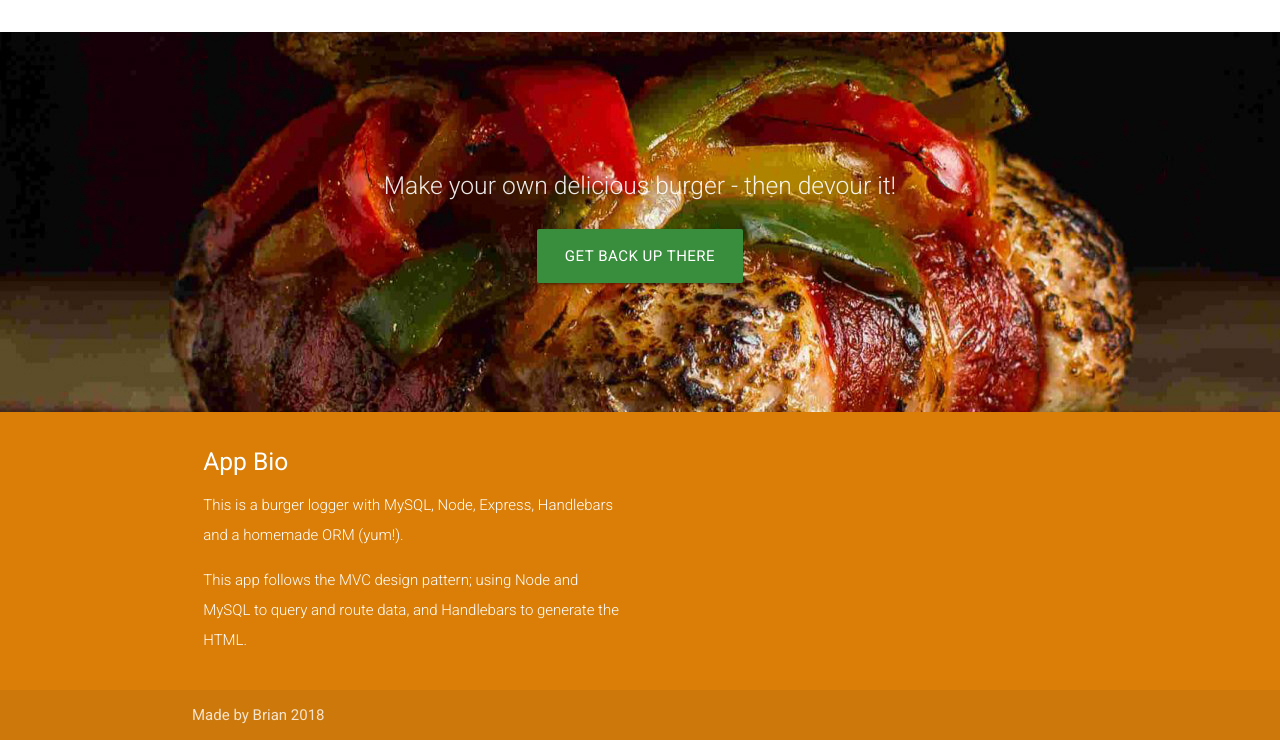
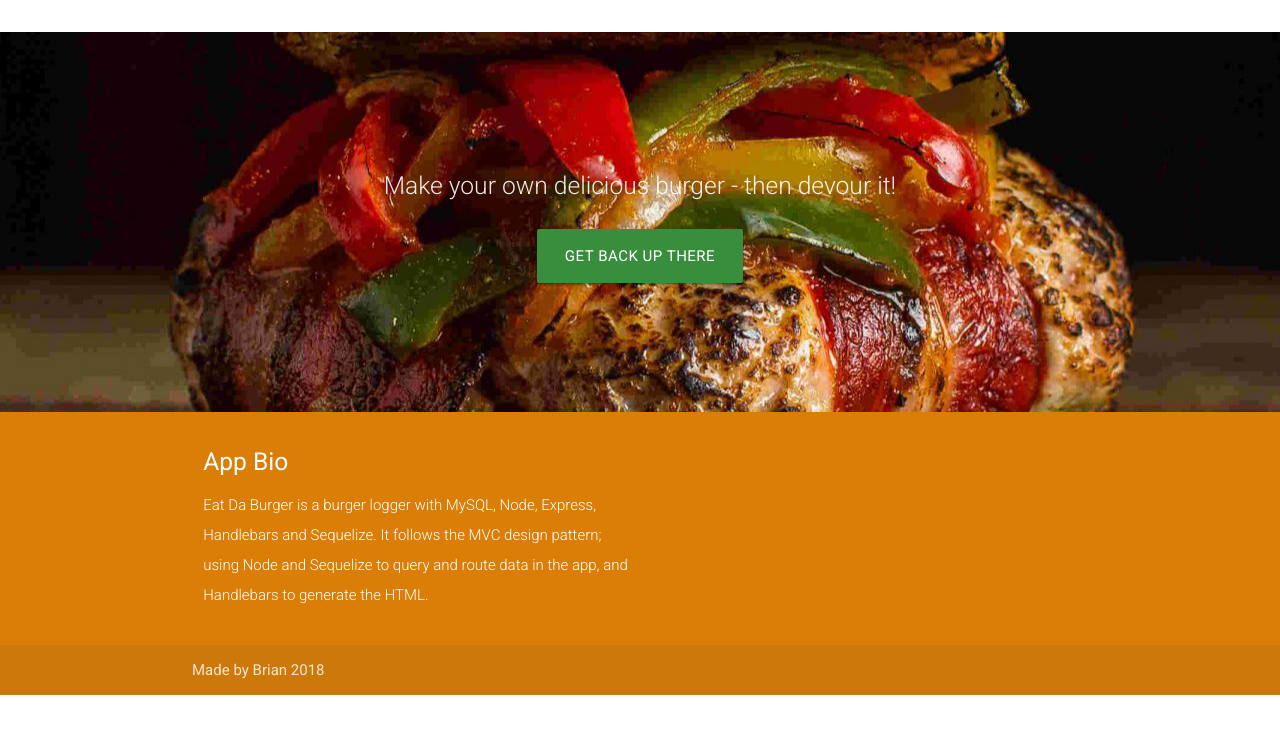
Before and after one commit to brishaw/burger-sequel, a website: page public/index.html in a window 1280 px wide. Shown: the part 1164-1904 px from the top of the page. After the commit the page ends 1859 px from the top, so only its background shows below. Drawn offline with nearby package versions, Linux system fonts and the light colour scheme; no server answers.

Commit message:
edited index.html file and readem.md...

```diff
--- a/public/index.html
+++ b/public/index.html
@@ -209,11 +209,7 @@
       <div class="row">
         <div class="col l6 s12">
           <h5 class="white-text">App Bio</h5>
-          <p class="left-align light">This is a burger logger with MySQL, Node, Express, Handlebars and a homemade ORM
-            (yum!).</p>
-          <p class="left-align light">This app follows the MVC design pattern; using Node and MySQL to query and route
-            data, and
-            Handlebars to generate the HTML.</p>
+          <p class="left-align light">Eat Da Burger is a burger logger with MySQL, Node, Express, Handlebars and Sequelize. It follows the MVC design pattern; using Node and Sequelize to query and route data in the app, and Handlebars to generate the HTML.</p>
 
 
         </div>
```
Also changed, not shown: README.md.
